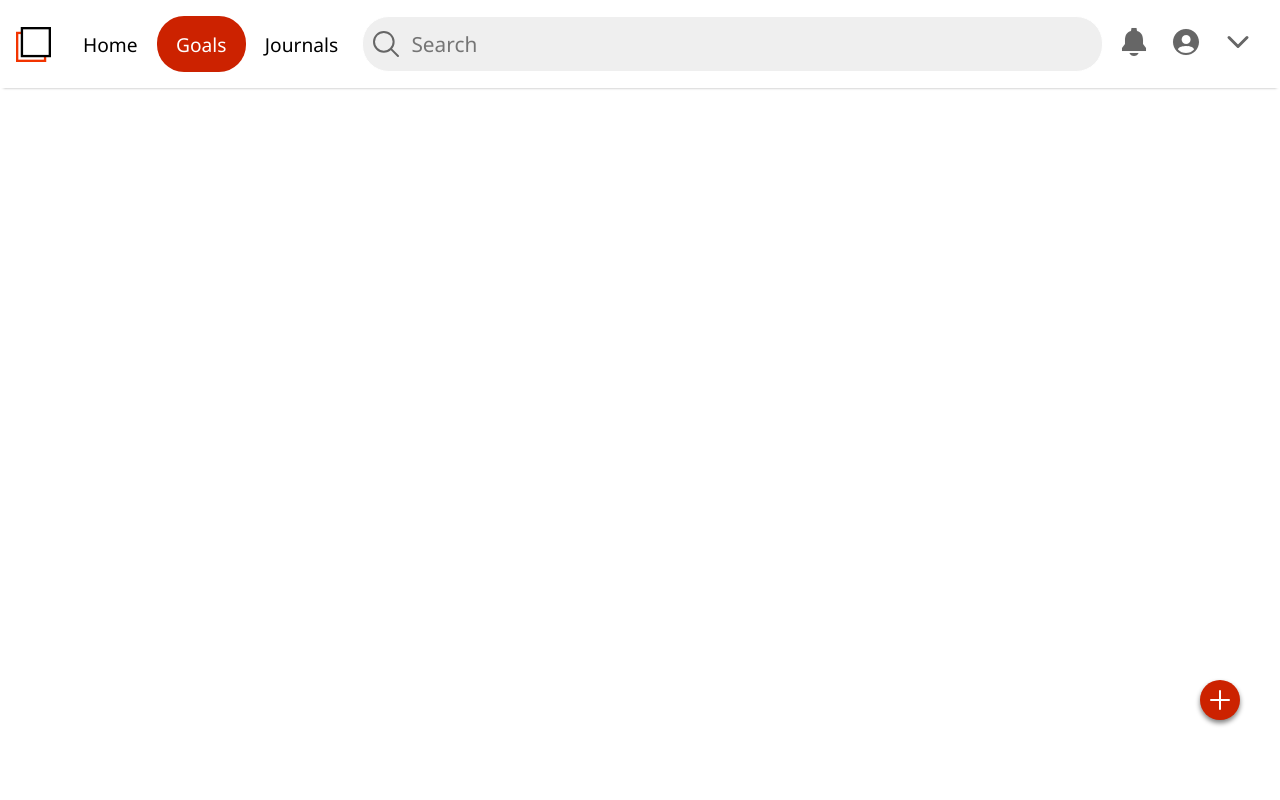
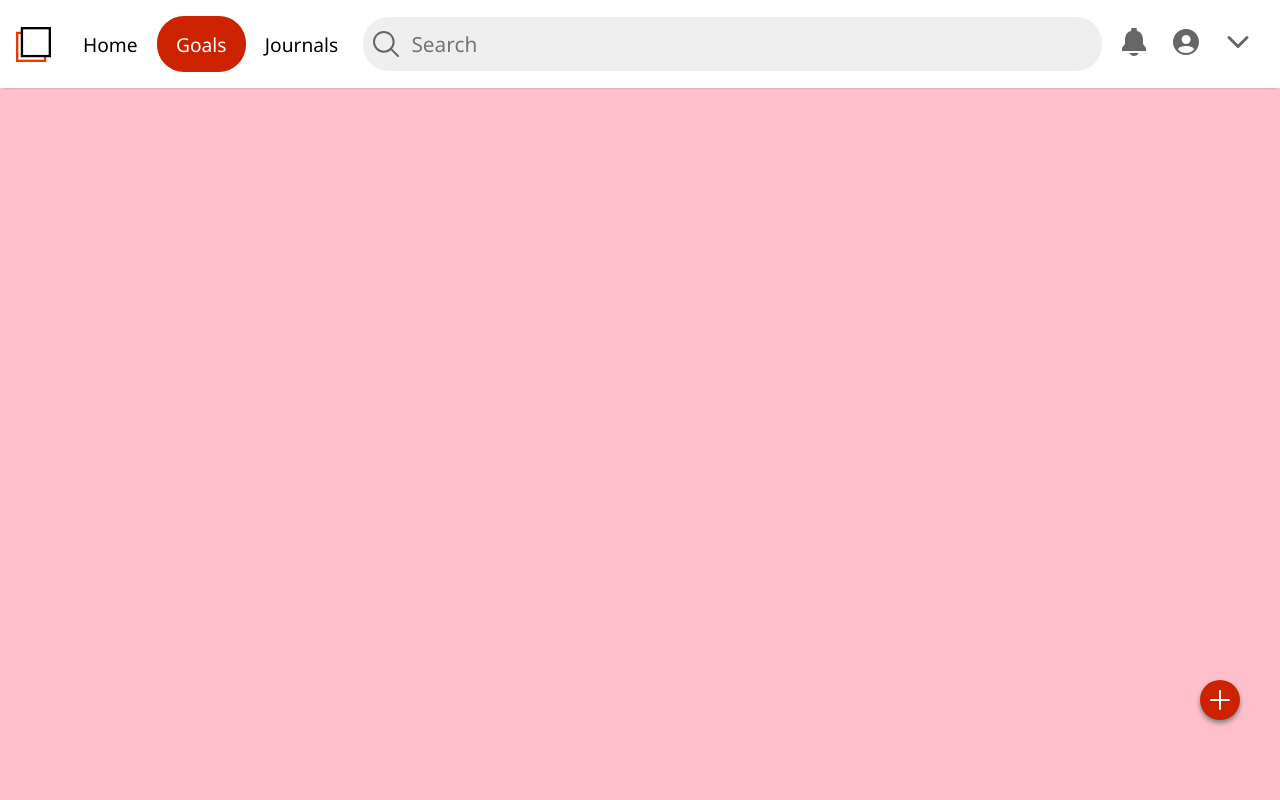
Before and after one commit to EdTosoy/FlashCard-Project, a React (Create React App) app: page /goals in a window 1280 px wide. Shown: the top 800 px of the page. Built offline with nearby package versions, Linux system fonts and the light colour scheme.

Commit message:
added showcase

```diff
--- a/src/App.js
+++ b/src/App.js
@@ -4,7 +4,7 @@ import { BrowserRouter as Router, Switch, Route } from "react-router-dom";
 
 import { HomeProvider } from "./ContextAPI/homeContext";
 import Home from "./Pages/Home/Home";
-import Auth from "./Pages/Home/Auth/Auth";
+import Auth from "./Pages/Auth/Auth";
 
 function App() {
   return (
--- a/src/Pages/Home/Auth/Auth.jsx
+++ b/src/Pages/Auth/Auth.jsx
@@ -3,6 +3,5 @@ import React from "react";
 import "./Auth.scss";
 
 export default function Auth() {
-  return;
-  <div></div>;
+  return <div className="auth"></div>;
 }
--- a/src/Pages/Home/Home.jsx
+++ b/src/Pages/Home/Home.jsx
@@ -4,11 +4,13 @@ import AddBtn from "../../Components/AddBtn/AddBtn";
 import Header from "../../Components/Header/Header";
 
 import "./Home.scss";
+import Showcase from "./Showcase";
 
 export default function Home() {
   return (
     <div className="home">
       <Header />
+      <Showcase />
       <AddBtn />
     </div>
   );
--- /dev/null
+++ b/src/Pages/Home/Showcase.jsx
@@ -0,0 +1,11 @@
+import React from "react";
+
+import "./Showcase.scss";
+
+export default function Showcase() {
+  return (
+    <div className="showcase">
+      <div className="card">card</div>
+    </div>
+  );
+}
--- /dev/null
+++ b/src/Pages/Home/Showcase.scss
@@ -0,0 +1,4 @@
+.showcase {
+  grid-column: 1/-1;
+  background-color: pink;
+}
```
Also changed, not shown: src/Pages/Auth/Auth.scss (added).
